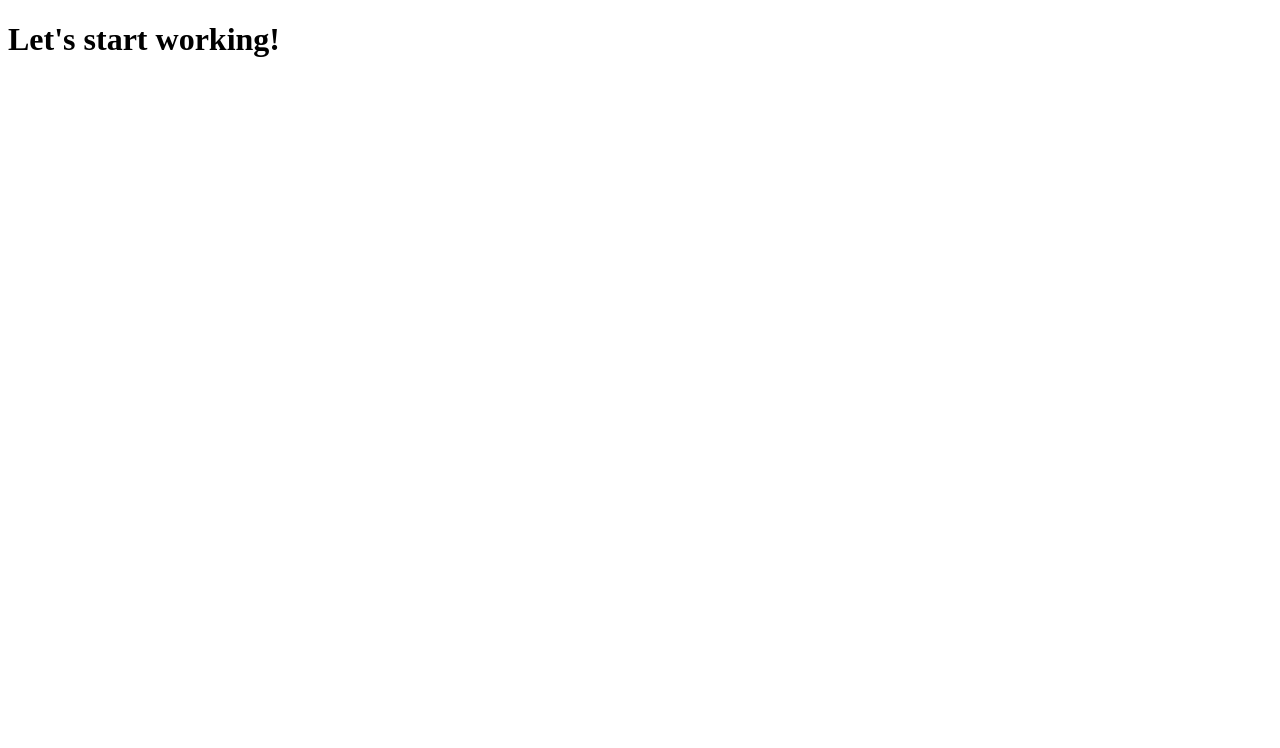
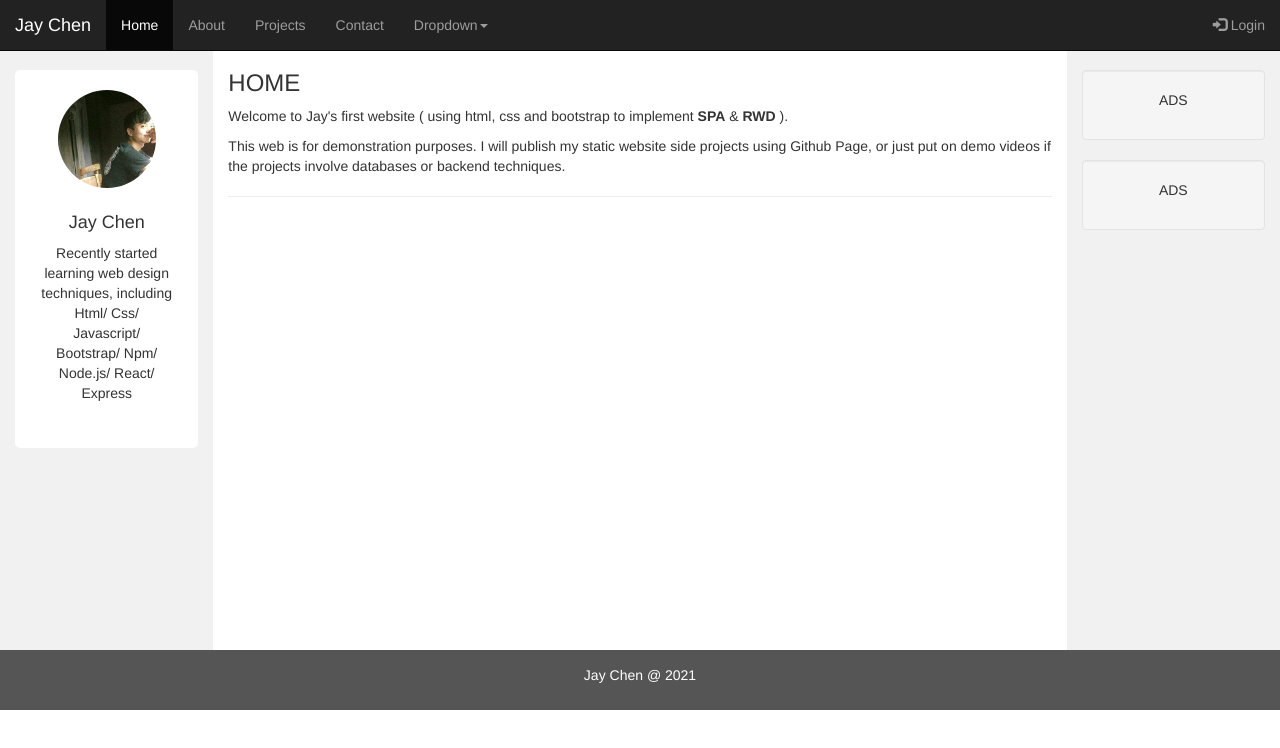
Before and after one commit to jay-repos/jay-repos.github.io, a plain HTML site: page index.html in a window 1280 px wide. Drawn offline with nearby package versions, Linux system fonts and the light colour scheme.

Commit message:
web v1, SPA and RWD, still needs some project

```diff
--- a/index.html
+++ b/index.html
@@ -1,12 +1,130 @@
 <!DOCTYPE html>
 <html lang="en">
-<head>
-    <meta charset="UTF-8">
-    <meta http-equiv="X-UA-Compatible" content="IE=edge">
-    <meta name="viewport" content="width=device-width, initial-scale=1.0">
-    <title>Document</title>
-</head>
-<body>
-    <h1>Let's start working! </h1>
-</body>
+  <head>
+    <meta charset="UTF-8" />
+    <meta http-equiv="X-UA-Compatible" content="IE=edge" />
+    <meta name="viewport" content="width=device-width, initial-scale=1.0" />
+    <title>Jay's Page</title>
+    <link
+      rel="stylesheet"
+      href="https://maxcdn.bootstrapcdn.com/bootstrap/3.4.1/css/bootstrap.min.css"
+    />
+    <script src="https://ajax.googleapis.com/ajax/libs/jquery/3.5.1/jquery.min.js"></script>
+    <script src="https://maxcdn.bootstrapcdn.com/bootstrap/3.4.1/js/bootstrap.min.js"></script>
+    <link rel="stylesheet" href="/style.css" />
+  </head>
+  <body>
+    <nav class="navbar navbar-inverse navbar-fixed-top">
+      <div class="container-fluid">
+        <div class="navbar-header">
+          <button
+            type="button"
+            class="navbar-toggle"
+            data-toggle="collapse"
+            data-target="#myNavbar"
+          >
+            <span class="icon-bar"></span>
+            <span class="icon-bar"></span>
+            <span class="icon-bar"></span>
+          </button>
+          <a class="navbar-brand" data-toggle="tab" href="#home">Jay Chen</a>
+        </div>
+        <div class="collapse navbar-collapse" id="myNavbar">
+          <ul class="nav navbar-nav">
+            <li class="active"><a data-toggle="tab" href="#home">Home</a></li>
+            <li><a data-toggle="tab" href="#about">About</a></li>
+            <li><a data-toggle="tab" href="#projects">Projects</a></li>
+            <li><a data-toggle="tab" href="#contact">Contact</a></li>
+            <li class="dropdown">
+              <a class="dropdown-toggle" data-toggle="dropdown" href="#"
+                >Dropdown<span class="caret"></span
+              ></a>
+              <ul class="dropdown-menu">
+                <li><a href="#">First</a></li>
+                <li><a href="#">Second</a></li>
+                <li><a href="#">Third</a></li>
+              </ul>
+            </li>
+          </ul>
+          <ul class="nav navbar-nav navbar-right">
+            <li>
+              <a href="#"
+                ><span class="glyphicon glyphicon-log-in"></span> Login</a
+              >
+            </li>
+          </ul>
+        </div>
+      </div>
+    </nav>
+
+    <div class="container-fluid text-center">
+      <div class="row content">
+        <div class="col-sm-2 sidenav">
+          <div class="responsive">
+            <div class="gallery">
+              <img src="src/me.jpg" alt="me" width="320" height="320" />
+              <div class="desc">
+                <h4>Jay Chen</h4>
+                <p>
+                  Recently started learning web design techniques, including
+                  Html/ Css/ Javascript/ Bootstrap/ Npm/ Node.js/ React/ Express
+                </p>
+              </div>
+            </div>
+          </div>
+        </div>
+        <div class="col-sm-8 text-left">
+          <div class="tab-content">
+            <div id="home" class="tab-pane fade in active">
+              <h3>HOME</h3>
+              <p>
+                Welcome to Jay's first website ( using html, css and bootstrap
+                to implement <b>SPA</b> & <b>RWD</b> ).
+              </p>
+              <p>
+                This web is for demonstration purposes. I will publish my static
+                website side projects using Github Page, or just put on demo
+                videos if the projects involve databases or backend techniques.
+              </p>
+            </div>
+            <div id="about" class="tab-pane fade">
+              <h3>ABOUT</h3>
+              <p>
+                Hi I am Jay! I'm new in website design, though I've been
+                programming since 2018. I had few classes in college, like C++
+                programming, R for data science, data structure and algorithm,
+                etc. After graduation from university, I had worked in
+                Biophotonics and Bioimaging Lab, where I started my web design
+                journey.
+              </p>
+            </div>
+            <div id="projects" class="tab-pane fade">
+              <h3>PROJECTS</h3>
+              <p>Still working...</p>
+            </div>
+            <div id="contact" class="tab-pane fade">
+              <h3>CONTACT</h3>
+              <p>
+                <span class="glyphicon glyphicon-envelope"></span>
+                Email : mail.hychen [at] gmail.com
+              </p>
+            </div>
+          </div>
+          <hr />
+        </div>
+        <div class="col-sm-2 sidenav">
+          <div class="well">
+            <p>ADS</p>
+          </div>
+          <div class="well">
+            <p>ADS</p>
+          </div>
+        </div>
+      </div>
+    </div>
+
+    <footer class="container-fluid text-center">
+      <p>Jay Chen @ 2021</p>
+    </footer>
+  </body>
 </html>
--- /dev/null
+++ b/style.css
@@ -0,0 +1,55 @@
+body {
+  padding-top: 50px;
+}
+
+/* Remove the navbar's default margin-bottom and rounded borders */
+.navbar {
+  margin-bottom: 0;
+  border-radius: 0;
+}
+
+/* Set height of the grid so .sidenav can be 100% (adjust as needed) */
+.row.content {
+  height: 600px;
+}
+
+/* Set gray background color and 100% height */
+.sidenav {
+  padding-top: 20px;
+  background-color: #f1f1f1;
+  height: 100%;
+}
+
+/* Set black background color, white text and some padding */
+footer {
+  background-color: #555;
+  color: white;
+  padding: 15px;
+}
+
+.responsive {
+  border-radius: 5px;
+  padding: 20px 10px;
+  width: 100%;
+  background-color: white;
+}
+
+div.gallery img {
+  width: 60%;
+  height: auto;
+  border-radius: 50%;
+}
+div.desc {
+  padding: 15px;
+  text-align: center;
+}
+/* On small screens, set height to 'auto' for sidenav and grid */
+@media screen and (max-width: 767px) {
+  .sidenav {
+    height: auto;
+    padding: 15px;
+  }
+  .row.content {
+    height: auto;
+  }
+}
```
Also changed, not shown: src/me.jpg (added).
